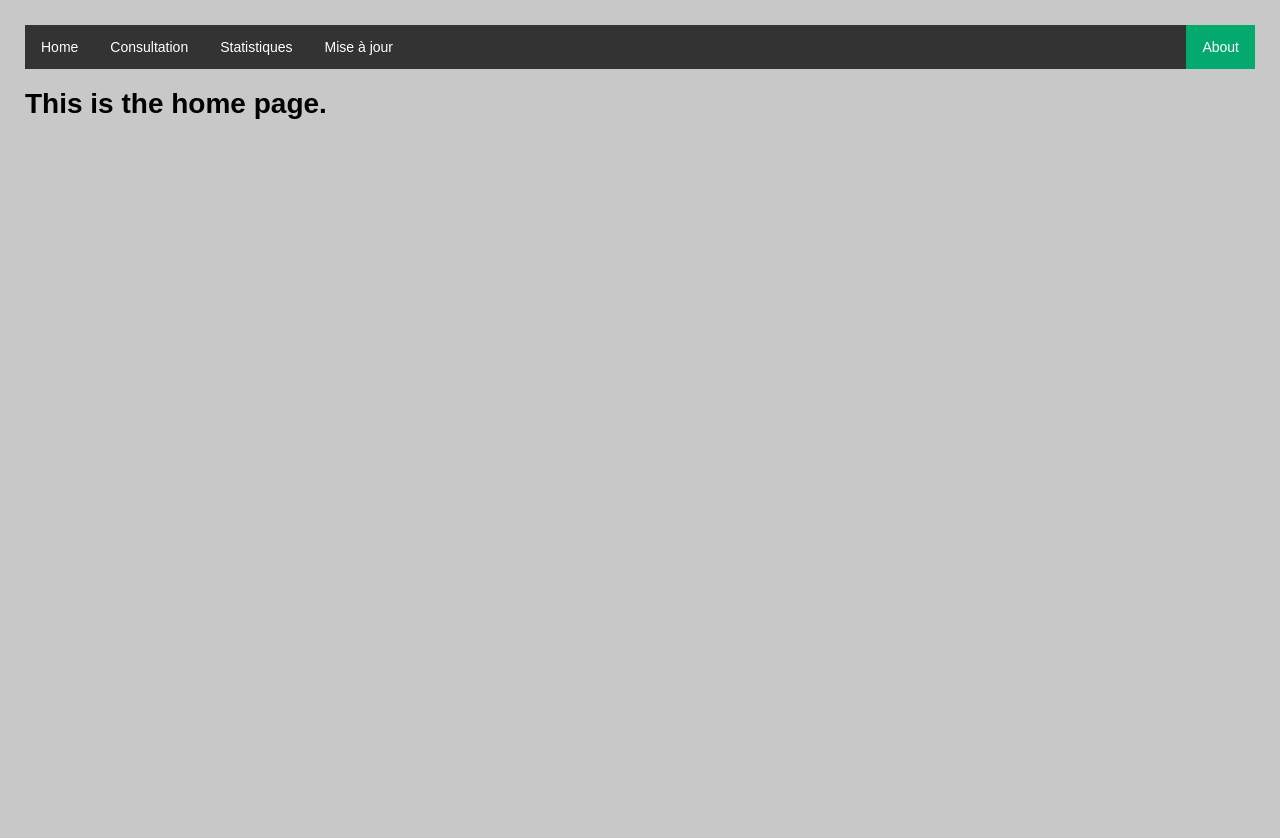
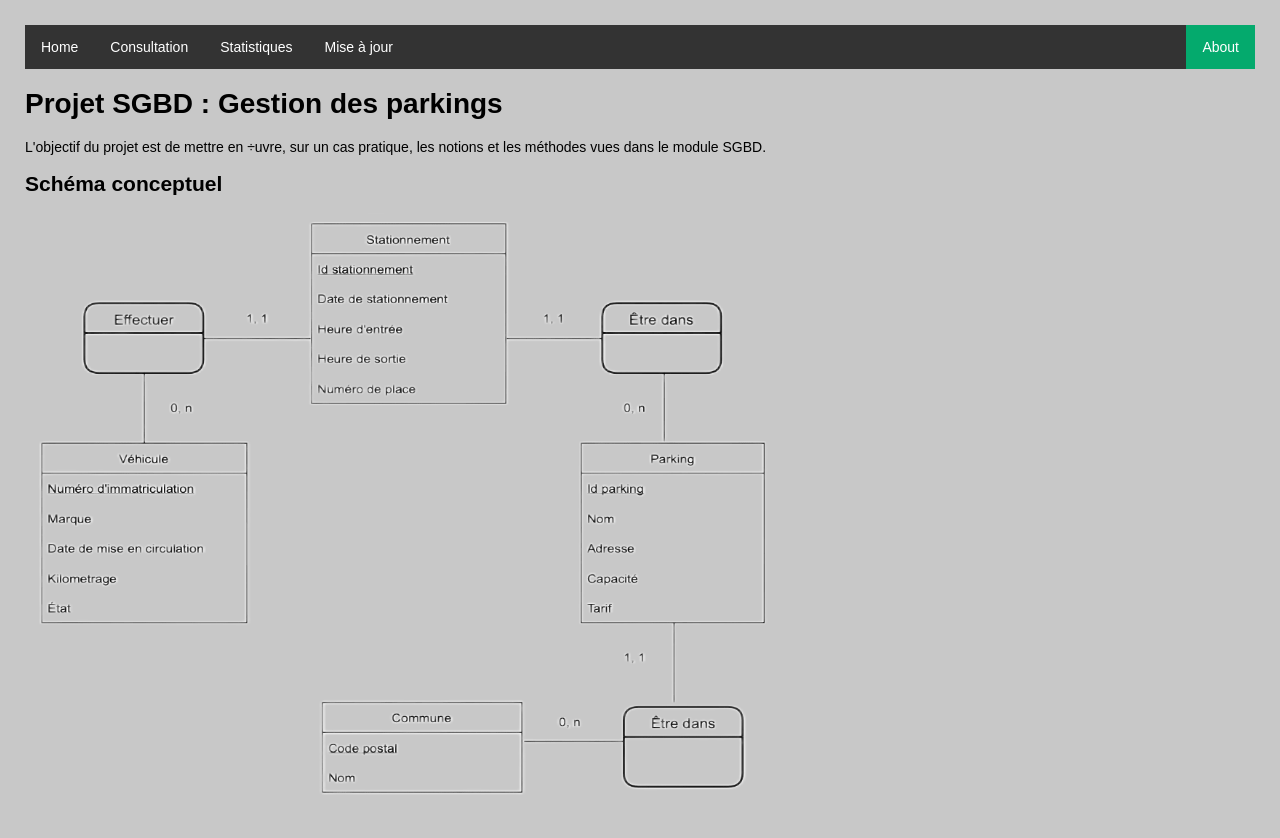
Before and after one commit to LeeMed/Parking, a PHP site: page / in a window 1280 px wide. Before the commit the page ends 119 px from the top, so only its background shows below. Run offline with PHP 8.4, Linux system fonts and the light colour scheme.

Commit message:
change home page

```diff
--- a/Parking/index.php
+++ b/Parking/index.php
@@ -1,6 +1,14 @@
 <title> The home page</title>
 <?php echo file_get_contents("html/header.html"); ?>
 <h1>
-This is the home page.
+Projet SGBD : Gestion des parkings
 </h1>
+
+L'objectif du projet est de mettre en ÷uvre, sur un cas pratique, les notions et les méthodes vues dans le module SGBD.
+
+
+<h2>Schéma conceptuel</h2>
+
+<img src = "./img/schema_conceptuel.png" style="width:800px;height:600px;">
+
 <?php echo file_get_contents("html/footer.html"); ?>
```
Also changed, not shown: Parking/img/schema_conceptuel.png (added).
